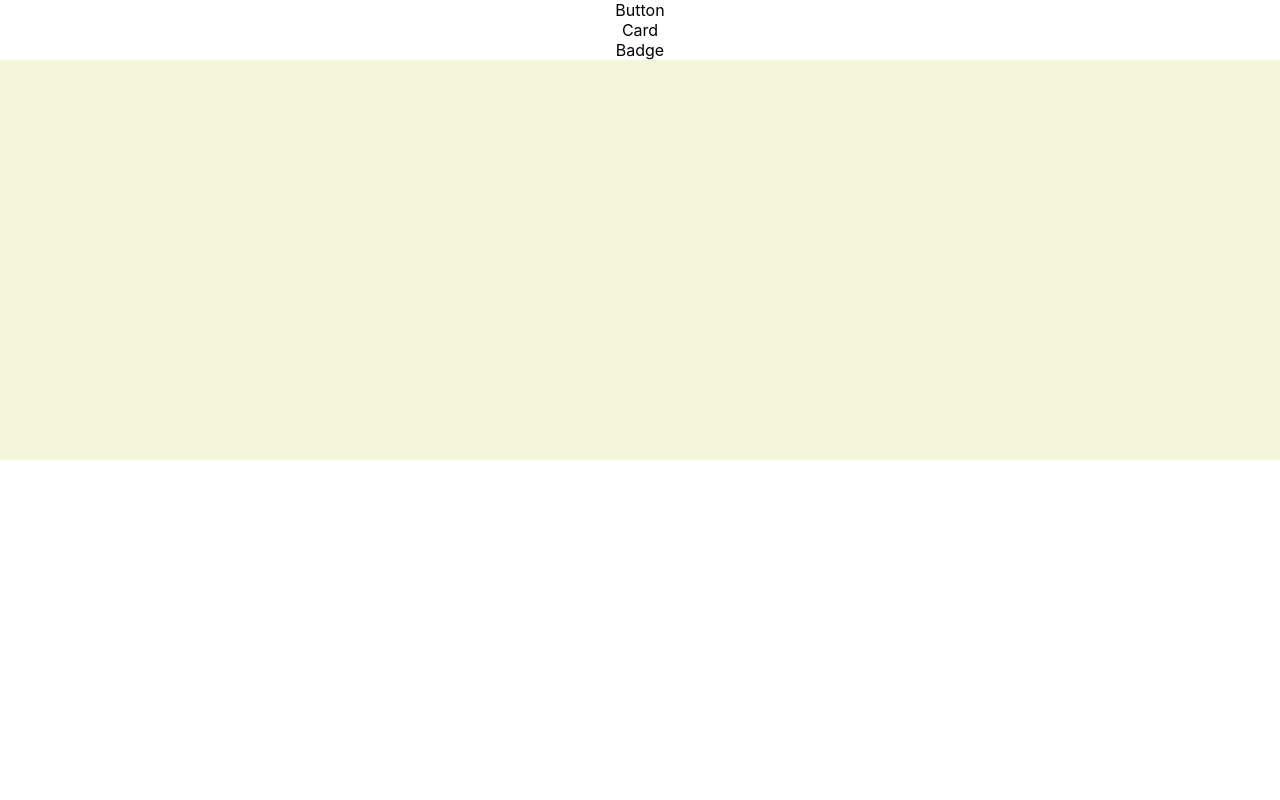
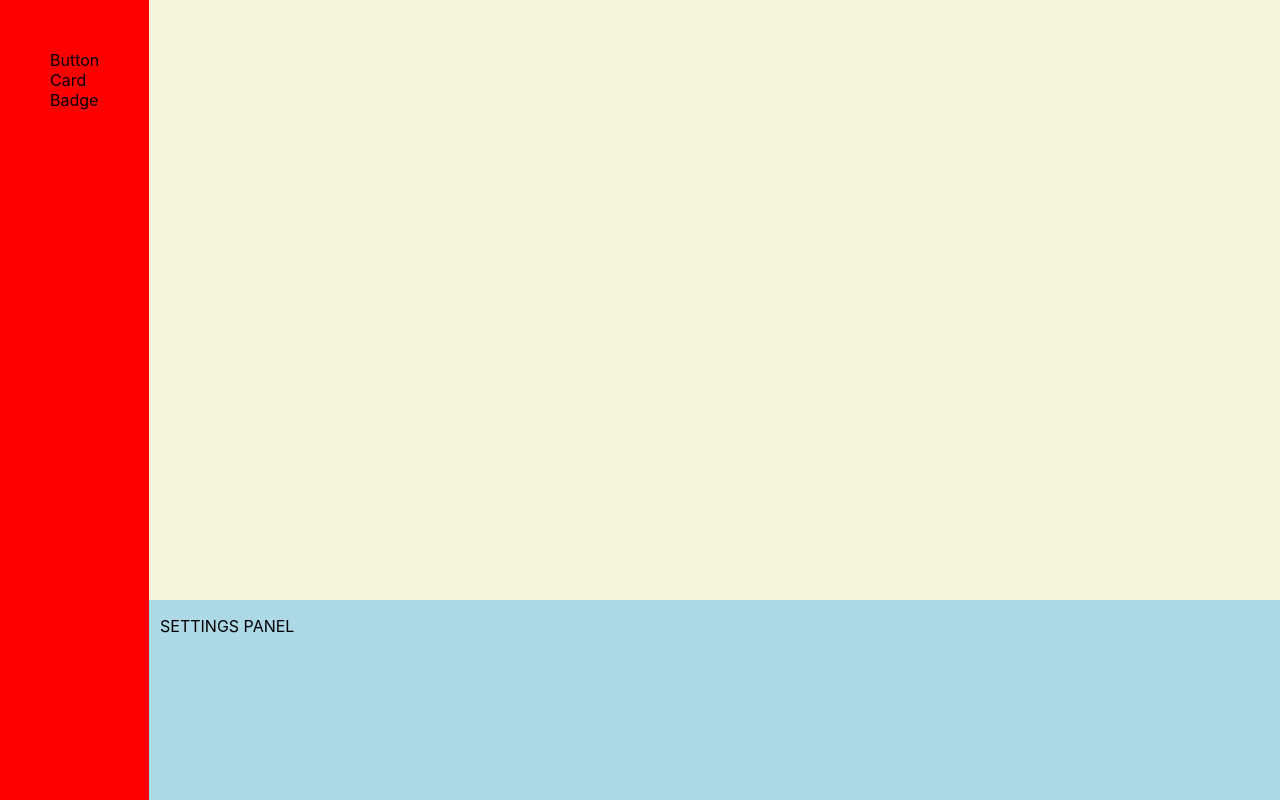
Before and after one commit to praneshpk/react-dnd-component-builder, a React (Create React App) app: page / in a window 1280 px wide. Built offline with nearby package versions, Linux system fonts and the light colour scheme.

Commit message:
centralizing state

```diff
--- a/src/components/App.scss
+++ b/src/components/App.scss
@@ -1,38 +1,3 @@
 .App {
-  text-align: center;
+  min-height: 100vh;
 }
-
-.App-logo {
-  height: 40vmin;
-  pointer-events: none;
-}
-
-@media (prefers-reduced-motion: no-preference) {
-  .App-logo {
-    animation: App-logo-spin infinite 20s linear;
-  }
-}
-
-.App-header {
-  background-color: #282c34;
-  min-height: 100vh;
-  display: flex;
-  flex-direction: column;
-  align-items: center;
-  justify-content: center;
-  font-size: calc(10px + 2vmin);
-  color: white;
-}
-
-.App-link {
-  color: #61dafb;
-}
-
-@keyframes App-logo-spin {
-  from {
-    transform: rotate(0deg);
-  }
-  to {
-    transform: rotate(360deg);
-  }
-}
--- /dev/null
+++ b/src/components/ComponentBuilder/ComponentBuilder.scss
@@ -0,0 +1,5 @@
+.ComponentBuilder {
+    display: flex;
+    min-height: 100vh;
+    flex-direction: column;
+}
--- a/src/components/ComponentBuilder/ComponentBuilder.tsx
+++ b/src/components/ComponentBuilder/ComponentBuilder.tsx
@@ -1,32 +1,40 @@
-import React from 'react';
+import React, { useState, Children } from 'react';
 import Library from './Library/Library';
 import Sandbox from './Sandbox/Sandbox';
 import Settings from './Settings/Settings';
 import { Button, Card, Badge } from '@material-ui/core';
+import './ComponentBuilder.scss';
 
 export default function ComponentBuilder() {
+    const [sandbox, setSandbox] = useState<any[]>([]);
+    const setChildren = (child) => {
+        console.log(sandbox);
+        setSandbox([...sandbox, child]);
+    }
     const components = {
         'Button': {
             component: Button,
-            props: [],
+            props: {},
             children: ['Button Component']
         },
         'Card': {
             component: Card,
-            props: [],
+            props: {},
             children: ['Card Component']
         },
         'Badge': {
             component: Badge,
-            props: [],
+            props: {},
             children: ['Badge Component']
         }
     };
     return (
         <div className="ComponentBuilder">
             <Library components={components} />
-            <Sandbox components={components} />
-            <Settings />
+            <Sandbox components={components} setChildren={setSandbox}>
+                {sandbox}
+            </Sandbox>
+            <Settings setSandbox={setSandbox} sandbox={sandbox} />
         </div>
     )
 }
--- a/src/components/ComponentBuilder/Library/ComponentWrapper/ComponentWrapper.tsx
+++ b/src/components/ComponentBuilder/Library/ComponentWrapper/ComponentWrapper.tsx
@@ -2,8 +2,12 @@ import React, { useRef } from 'react';
 
 export function ComponentWrapper({ children }) {
     function drag(evt) {
-        console.log('dragging ' + children);
-        evt.dataTransfer.setData("component", children);
+        if (typeof children === 'string' || children instanceof String) {
+            evt.dataTransfer.setData("component", children);
+        } else {
+            console.log(children.props.elid);
+            evt.dataTransfer.setData('component', children.props.elid);
+        }
     }
 
     return (
--- a/src/components/ComponentBuilder/Library/Library.scss
+++ b/src/components/ComponentBuilder/Library/Library.scss
@@ -0,0 +1,9 @@
+.Library {
+    z-index: 2;
+    display: flex;
+    position: fixed;
+    background: red;
+    height: 100%;
+    flex-direction: column;
+    padding: 50px;
+}
--- a/src/components/ComponentBuilder/Library/Library.tsx
+++ b/src/components/ComponentBuilder/Library/Library.tsx
@@ -2,12 +2,17 @@ import React from 'react';
 import './Library.scss';
 import { ComponentWrapper } from './ComponentWrapper/ComponentWrapper';
 
+export const generateKey = prefix => `${prefix}_${Date.now()}`;
+
 export default function Library({ components }) {
-
+    function drop(evt) {
+        evt.preventDefault();
+        console.log(evt);
+    }
     return (
-        <div className="Library">
+        <div className="Library" onDrop={drop}>
             {Object.keys(components).map(e =>
-                <ComponentWrapper>{e}</ComponentWrapper>)
+                <ComponentWrapper key={generateKey(e)}>{e}</ComponentWrapper>)
             }
         </div>
     )
--- a/src/components/ComponentBuilder/Sandbox/Sandbox.scss
+++ b/src/components/ComponentBuilder/Sandbox/Sandbox.scss
@@ -1,4 +1,14 @@
 .Sandbox {
+    // position: absolute;
+    z-index: 1;
     background: beige;
-    padding: 200px;
+    height: 600px;
+    // width: 100%;
+    .content {
+        position: relative;
+        display: flex;
+        flex-direction: column;
+        justify-content: center;
+        padding: 1rem 10rem;
+    }
 }
--- a/src/components/ComponentBuilder/Sandbox/Sandbox.tsx
+++ b/src/components/ComponentBuilder/Sandbox/Sandbox.tsx
@@ -1,8 +1,15 @@
 import React, { useState } from 'react';
 import './Sandbox.scss';
+import { ComponentWrapper } from '../Library/ComponentWrapper/ComponentWrapper';
 
-export default function Sandbox({ components }) {
-    const [children, setChildren] = useState(Array());
+import { generateKey } from '../Library/Library';
+export interface Props {
+    components: object,
+    children: any,
+    setChildren: (children: any[]) => void
+}
+export default function Sandbox({ components, children = [], setChildren }: Props) {
+    //const [children, setChildren] = useState(Array());
 
     function dragOver(evt) {
         evt.preventDefault();
@@ -10,12 +17,36 @@ export default function Sandbox({ components }) {
     function drop(evt) {
         evt.preventDefault();
         const key = evt.dataTransfer.getData('component');
-        const el = components[key];
-        setChildren([...children, React.createElement(el.component, el.props, el.children)]);
+        if (key) {
+            const split = key.split('_');
+            let elid = key;
+            const el = components[split[0]];
+            if (split.length > 1) {
+                if (!children.some(e => e.key === key)) {
+                    const element = React.createElement(el.component, { ...el.props, elid }, el.children);
+                    setChildren([
+                        ...children,
+                        (<ComponentWrapper key={elid}>{element}</ComponentWrapper>)
+                    ]);
+                } else {
+                    console.log('just moving');
+                }
+            } else {
+                elid = generateKey(key);
+                const element = React.createElement(el.component, { ...el.props, elid }, el.children);
+                setChildren([
+                    ...children,
+                    (<ComponentWrapper key={elid}>{element}</ComponentWrapper>)
+                ]);
+            }
+        }
+
     }
     return (
         <div className="Sandbox" onDragOver={dragOver} onDrop={drop}>
-            {children}
+            <div className="content">
+                {children}
+            </div>
         </div>
     )
 }
--- a/src/components/ComponentBuilder/Settings/Settings.scss
+++ b/src/components/ComponentBuilder/Settings/Settings.scss
@@ -0,0 +1,9 @@
+.Settings {
+    background: lightblue;
+    height: 180px;
+    flex-grow: 1;
+    .content {
+        text-transform: uppercase;
+        padding: 1rem 10rem;
+    }
+}
--- a/src/components/ComponentBuilder/Settings/Settings.tsx
+++ b/src/components/ComponentBuilder/Settings/Settings.tsx
@@ -1,10 +1,23 @@
-import React from 'react';
+import React, { useState } from 'react';
 import './Settings.scss';
 
-export default function Settings() {
+export default function Settings({ setSandbox, sandbox }) {
+    const [content, setContent] = useState('Settings panel');
+    function drop(evt) {
+        console.log(evt);
+    }
+    function dragOver(evt) {
+        setContent('Drag here to delete!');
+        // console.log('dragging over!', evt);
+    }
+    function dragLeave(evt) {
+        setContent('Settings panel');
+    }
     return (
-        <div className="Settings">
-
+        <div className="Settings" onDrop={drop} onDragOver={dragOver} onDragLeave={dragLeave}>
+            <div className="content">
+                {content}
+            </div>
         </div>
     )
 }
--- a/src/index.scss
+++ b/src/index.scss
@@ -1,4 +1,8 @@
+html, body {
+  height: 100%;
+}
 body {
+  display: flex;
   margin: 0;
   font-family: -apple-system, BlinkMacSystemFont, 'Segoe UI', 'Roboto', 'Oxygen',
     'Ubuntu', 'Cantarell', 'Fira Sans', 'Droid Sans', 'Helvetica Neue',
@@ -6,7 +10,9 @@ body {
   -webkit-font-smoothing: antialiased;
   -moz-osx-font-smoothing: grayscale;
 }
-
+#root {
+  width: 100%;
+}
 code {
   font-family: source-code-pro, Menlo, Monaco, Consolas, 'Courier New',
     monospace;
--- a/src/index.tsx
+++ b/src/index.tsx
@@ -3,6 +3,7 @@ import ReactDOM from 'react-dom';
 import './index.scss';
 import App from './components/App';
 import * as serviceWorker from './serviceWorker';
+
 
 ReactDOM.render(<App />, document.getElementById('root'));
 
```
Also changed, not shown: 1 other file (tests, documents, lock files or other folders).
